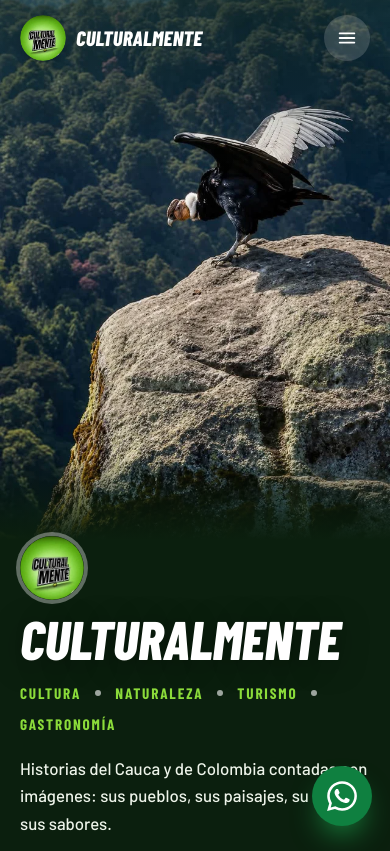
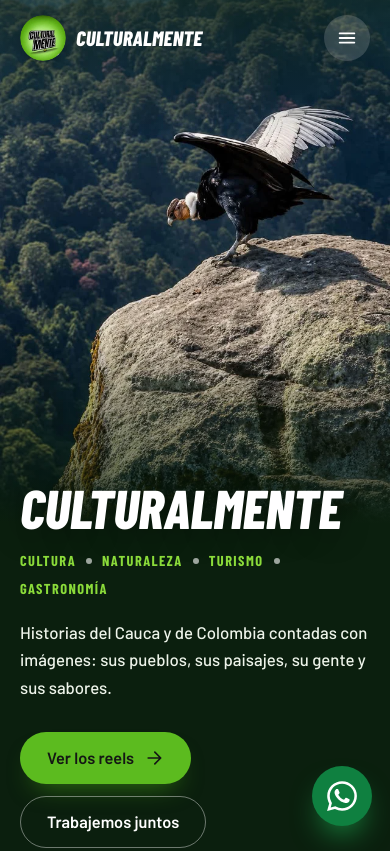
Before and after one commit to MolanoJd/culturalmente, a plain HTML site: page index.html in a window 390 px wide. Shown: the top 851 px of the page. Drawn offline with Linux system fonts and the light colour scheme.

Commit message:
Corregir portada pixelada y versión de celular
- Unifica el encuadre del cóndor y elimina la regla vieja que estiraba la
  imagen al 130 % (causa del pixelado)
- Fuerza la recarga de estilos y scripts con ?v=4
- Celular: foto con degradado suave, sin logo repetido y título ajustado

Co-Authored-By: Claude Opus 5.5 <noreply@anthropic.com>

```diff
--- a/assets/styles.css
+++ b/assets/styles.css
@@ -377,8 +377,6 @@ footer .copy { grid-column: 1 / -1; padding-top: 22px; margin-top: 10px; border-
 .top { transition: background-color .2s; }
 
 /* v2.1 hero framing */
-.hero-bg { overflow: hidden; }
-.hero-bg img { width: 130%; max-width: none; object-position: 50% 42%; }
 .hero::after { background:
   linear-gradient(90deg, rgba(8, 22, 10, .85) 0%, rgba(8, 22, 10, .6) 32%, rgba(8, 22, 10, 0) 55%),
   linear-gradient(0deg, rgba(8, 22, 10, .6) 0%, rgba(8, 22, 10, 0) 35%),
@@ -387,8 +385,6 @@ footer .copy { grid-column: 1 / -1; padding-top: 22px; margin-top: 10px; border-
 .btn-wa, .wa-float { background: #0F8040; }
 .btn-wa:hover { background: #0B6B35; }
 @media (max-width: 700px) {
-  .hero-bg { bottom: auto; height: 66svh; }
-  .hero-bg img { width: 100%; object-position: 50% 30%; }
   .hero::after { background: linear-gradient(180deg, rgba(8, 22, 10, .45) 0%, rgba(8, 22, 10, 0) 16%, rgba(8, 22, 10, 0) 42%, #0E2412 66svh, #0E2412 100%); }
   .hero .wrap { padding-top: 54svh; padding-bottom: 76px; }
 }
@@ -404,3 +400,18 @@ footer .copy { grid-column: 1 / -1; padding-top: 22px; margin-top: 10px; border-
   .hero-bg img { width: 100%; object-position: 60% 26%; }
   .hero::after { background: linear-gradient(180deg, rgba(11, 31, 14, .45) 0%, rgba(11, 31, 14, 0) 16%, rgba(11, 31, 14, 0) 40%, #0B1F0E 64svh, #0B1F0E 100%); }
 }
+
+/* v4: final hero framing (single source of truth) */
+.hero-bg { position: absolute; top: 0; bottom: 0; left: auto; right: 0; width: min(50%, 992px); overflow: hidden; }
+.hero-bg img { display: block; width: 100%; height: 100%; max-width: 100%; object-fit: cover; object-position: 55% 24%; }
+@media (max-width: 700px) {
+  .hero { min-height: 0; }
+  .hero-bg { left: 0; right: 0; width: 100%; height: 62svh; bottom: auto; }
+  .hero-bg img { object-position: 58% 22%; }
+  .hero::after { background: linear-gradient(180deg, rgba(11, 31, 14, .55) 0%, rgba(11, 31, 14, 0) 14%, rgba(11, 31, 14, 0) 34%, rgba(11, 31, 14, .55) 48%, #0B1F0E 62svh, #0B1F0E 100%); }
+  .hero .wrap { padding-top: 46svh; padding-bottom: 64px; }
+  .hero .logo-big { display: none; }
+  .hero h1 { font-size: clamp(3rem, 14vw, 4rem); }
+  .pillars { font-size: .9rem; letter-spacing: .1em; gap: 4px 10px; }
+  .pillars span { gap: 10px; }
+}
--- a/index.html
+++ b/index.html
@@ -21,8 +21,8 @@
   <meta name="twitter:card" content="summary_large_image">
   <link rel="preload" href="assets/fonts/bc-800i.woff2" as="font" type="font/woff2" crossorigin>
   <link rel="preload" href="assets/fonts/b-500.woff2" as="font" type="font/woff2" crossorigin>
-  <link rel="stylesheet" href="assets/styles.css">
-  <script src="assets/main.js" defer></script>
+  <link rel="stylesheet" href="assets/styles.css?v=4">
+  <script src="assets/main.js?v=4" defer></script>
   <script type="application/ld+json">
   {"@context":"https://schema.org","@type":"Person","name":"Victor Hugo Molano","jobTitle":"Fotógrafo y diseñador","telephone":"+57 304 128 7841","worksFor":{"@type":"Organization","name":"Culturalmente"},"address":{"@type":"PostalAddress","addressRegion":"Cauca","addressCountry":"CO"}}
   </script>
```
